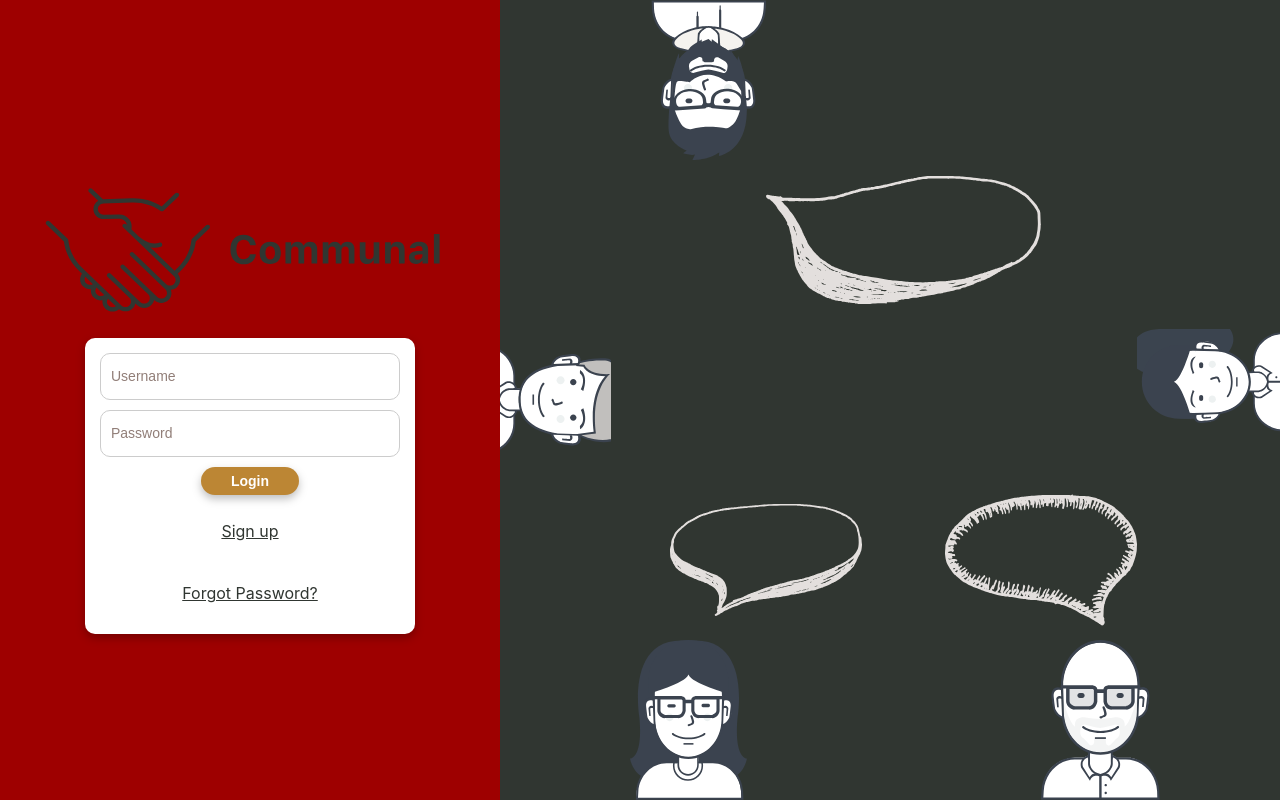
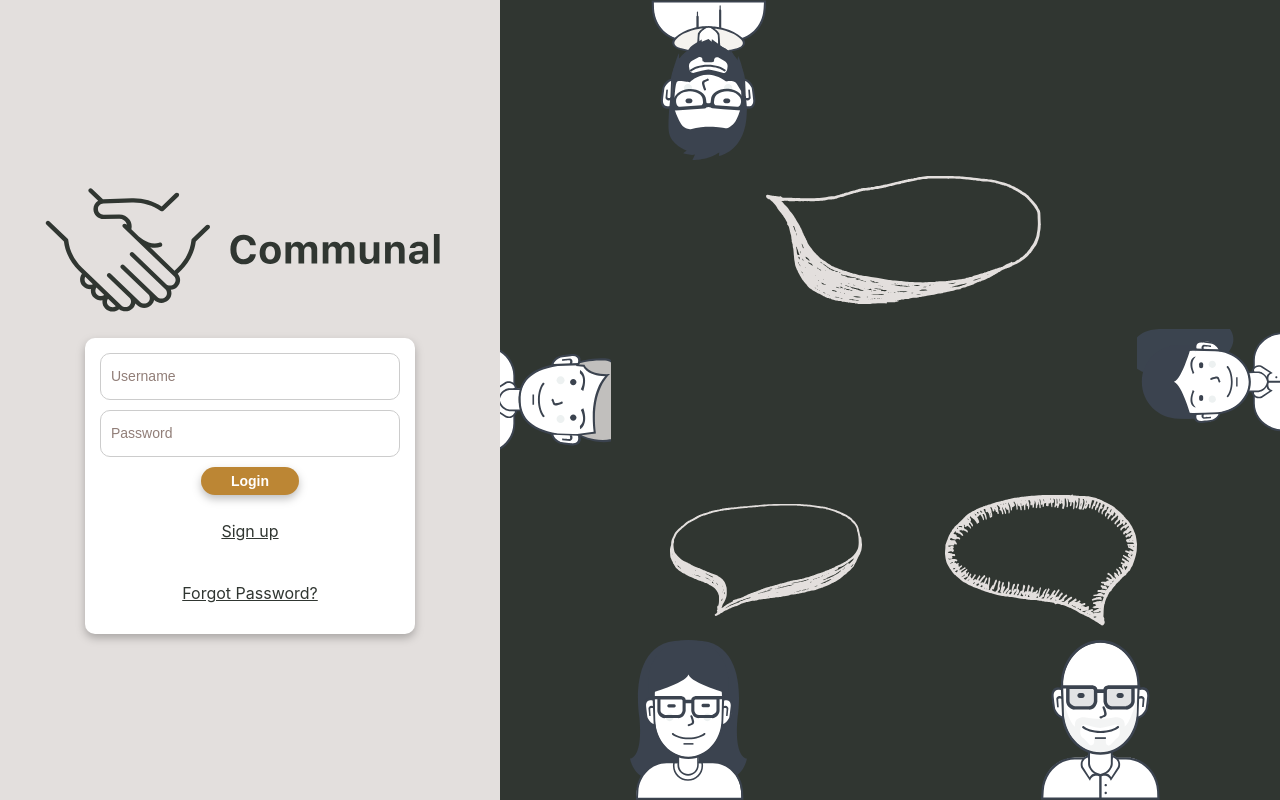
Before and after one commit to ThomasLindskov/Communal, a React (Create React App) app: page / in a window 1280 px wide. Built offline with nearby package versions, Linux system fonts and the light colour scheme.

Commit message:
Rename globalstyle

```diff
--- a/src/components/fontStyles.tsx
+++ b/src/components/gloabalStyles.tsx
@@ -20,7 +20,7 @@ const GlobalStyles = createGlobalStyle`
   }
 
   body {
-    background-color: ${theme.colors.risk};
+    background-color: ${theme.colors.background};
   }
 `;
 
--- a/src/components/theme.tsx
+++ b/src/components/theme.tsx
@@ -68,7 +68,7 @@ export const theme: themeType = {
   },
   link: {
     color: "hsl(130, 6%, 20%)",
-    cursor: "",
+    cursor: "pointer",
     textDecoration: "underline",
   },
 };
--- a/src/index.tsx
+++ b/src/index.tsx
@@ -5,7 +5,7 @@ import { BrowserRouter } from "react-router-dom";
 
 import App from "./App";
 import { ThemeProvider } from "styled-components";
-import GlobalStyles from "./components/fontStyles";
+import GlobalStyles from "./components/gloabalStyles";
 import { theme } from "./components/theme";
 
 const root = ReactDOM.createRoot(
--- a/src/pages/frontPage/FormContainer.tsx
+++ b/src/pages/frontPage/FormContainer.tsx
@@ -24,6 +24,13 @@ export default function FormContainer() {
       <div
         style={{
           display: "flex",
+          flexDirection: "column",
+          justifyContent: "center",
+        }}
+      >
+        <div
+          style={{
+            display: "flex",
             justifyContent: "center",
           }}
         >
@@ -36,5 +43,6 @@ export default function FormContainer() {
           )}
         </div>
       </div>
+    </div>
   );
 }
```
Lines whose indentation alone changed are shown as unchanged.
